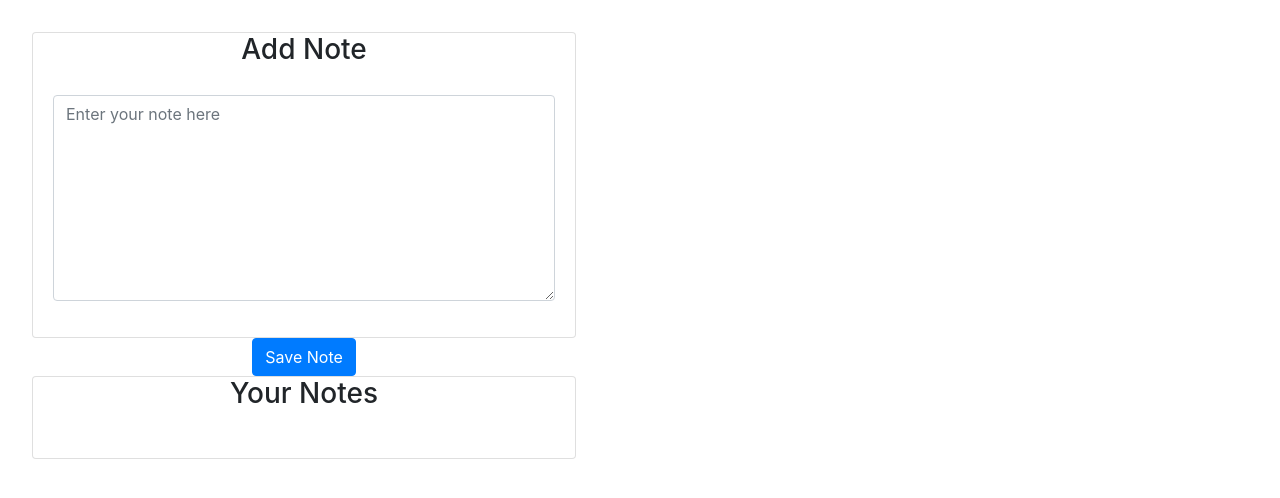
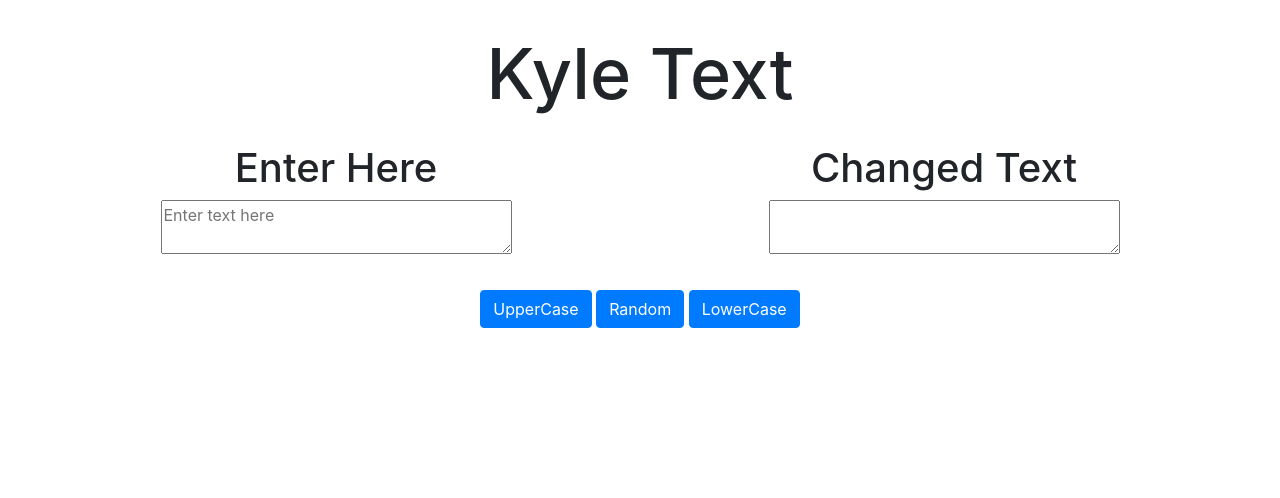
Before and after one commit to kyle627/KyleNote, an Electron app: page src/index.html in a window 1280 px wide. Drawn offline with nearby package versions, Linux system fonts and the light colour scheme; no server answers.

Commit message:
refactor and working

```diff
--- a/src/index.css
+++ b/src/index.css
@@ -1,9 +1,39 @@
 body {
   font-family: -apple-system, BlinkMacSystemFont, "Segoe UI", Roboto, Helvetica, Arial, sans-serif;
   margin: auto;
-  max-width: 38rem;
+  min-width: 1280px;
   padding: 2rem;
 }
-.add-note , .user-notes{
+
+textarea{
+  width: 75%;
+}
+
+#title{
+  text-align: center;
+  padding-bottom: 20px;
+}
+
+#parent {
+  margin: auto;
+  width: 100%;
+  display: flex;
+}
+#left {
+  flex: 2;
+  margin-left: 10px;
+  margin-right: 10px;
+  padding-left: 60px;
+  padding-right: 60px;
+  width: 400px;
   text-align: center;
 }
+#right {
+  flex: 2;
+  padding-left: 60px;
+  padding-right: 60px;
+  margin-left: 10px;
+  margin-right: 10px;
+  width: 400px;
+  text-align: center;
+}
--- a/src/index.html
+++ b/src/index.html
@@ -2,7 +2,7 @@
 <html lang="en">
   <head>
     <meta charset="UTF-8">
-    <title>Hello World!</title>
+    <title>KyleText</title>
     <link rel="stylesheet" href="index.css">
     <!-- Bootstrap CSS -->
     <link rel="stylesheet" href="./contents/bootstrap/4.5.3/css/bootstrap.min.css" />
@@ -17,25 +17,23 @@
 
   </head>
   <body>
-    <div class="add-note">
-      <div class="card">
-        <h3 style="text-align: center;">Add Note</h3>
-        <div class="card-body">
-          <form class="form-group">
-            <textarea class="form-control" placeholder="Enter your note here" rows="8" cols="8" id="new-note"></textarea>
-          </form>
-        </div>
+    <div id="title">
+      <h1 style="font-size: 70px;">Kyle Text</h1>
+    </div>
+    <div class="grid" id="parent">
+      <div class="text-entry" id="left">
+        <h1>Enter Here</h1>
+        <textarea placeholder="Enter text here" id="entry"></textarea>
       </div>
-      <button type="button" onclick="getNote()" class="btn btn-primary" style="margin-top: auto;">Save Note</button>
+      <div class="text-out" id="right">
+        <h1>Changed Text</h1>
+        <textarea id="output"></textarea>
+      </div>
     </div>
-    <div class="user-notes">
-      <div class="card">
-        <h3>Your Notes</h3>
-        <div class="card-body">
-          <div class="card-body-notes" id="card-body-notes">
-          </div>
-        </div>
-      </div>
+    <div style="text-align: center; padding-top: 30px;">
+      <button class="btn btn-primary" onclick="toUpper()">UpperCase</button>
+      <button class="btn btn-primary" onclick="meme()">Random</button>
+      <button class="btn btn-primary" onclick="toLower()">LowerCase</button>
     </div>
   </body>
 </html>
--- a/src/index.js
+++ b/src/index.js
@@ -12,6 +12,8 @@ const createWindow = () => {
     width: 1280,
     height: 720,
   });
+
+  mainWindow.setResizable = false;
 
   // and load the index.html of the app.
   mainWindow.loadFile(path.join(__dirname, 'index.html'));
@@ -46,14 +48,28 @@ app.on('activate', () => {
 // In this file you can include the rest of your app's specific main process
 // code. You can also put them in separate files and import them here.
 
-function getNote(){
-  let inNote = document.getElementById('new-note').value;
-  let div = document.getElementById('card-body-notes');
-  let output = document.createElement("textarea");
-  output.className = "form-control";
-  output.value = inNote;
-  output.cols = 8;
-  output.rows = 2;
-  div.appendChild(output);
-  document.getElementById('new-note').value = "Enter another note";
+function toUpper(){
+  let phrase = document.getElementById('entry').value.toUpperCase();
+  document.getElementById('output').value = phrase;
 }
+
+function toLower(){
+  let phrase = document.getElementById('entry').value.toLowerCase();
+  document.getElementById('output').value = phrase;
+}
+
+function meme(){
+  let out = "";
+  let phrase = document.getElementById('entry').value
+
+  for (var i = 0; i < phrase.length; i++) {
+    if(Math.random() > .5){
+      out += phrase.charAt(i).toUpperCase();
+    } else {
+      out += phrase.charAt(i).toLowerCase();
+    }
+  }
+
+ document.getElementById('output').value = out;
+
+}
```
